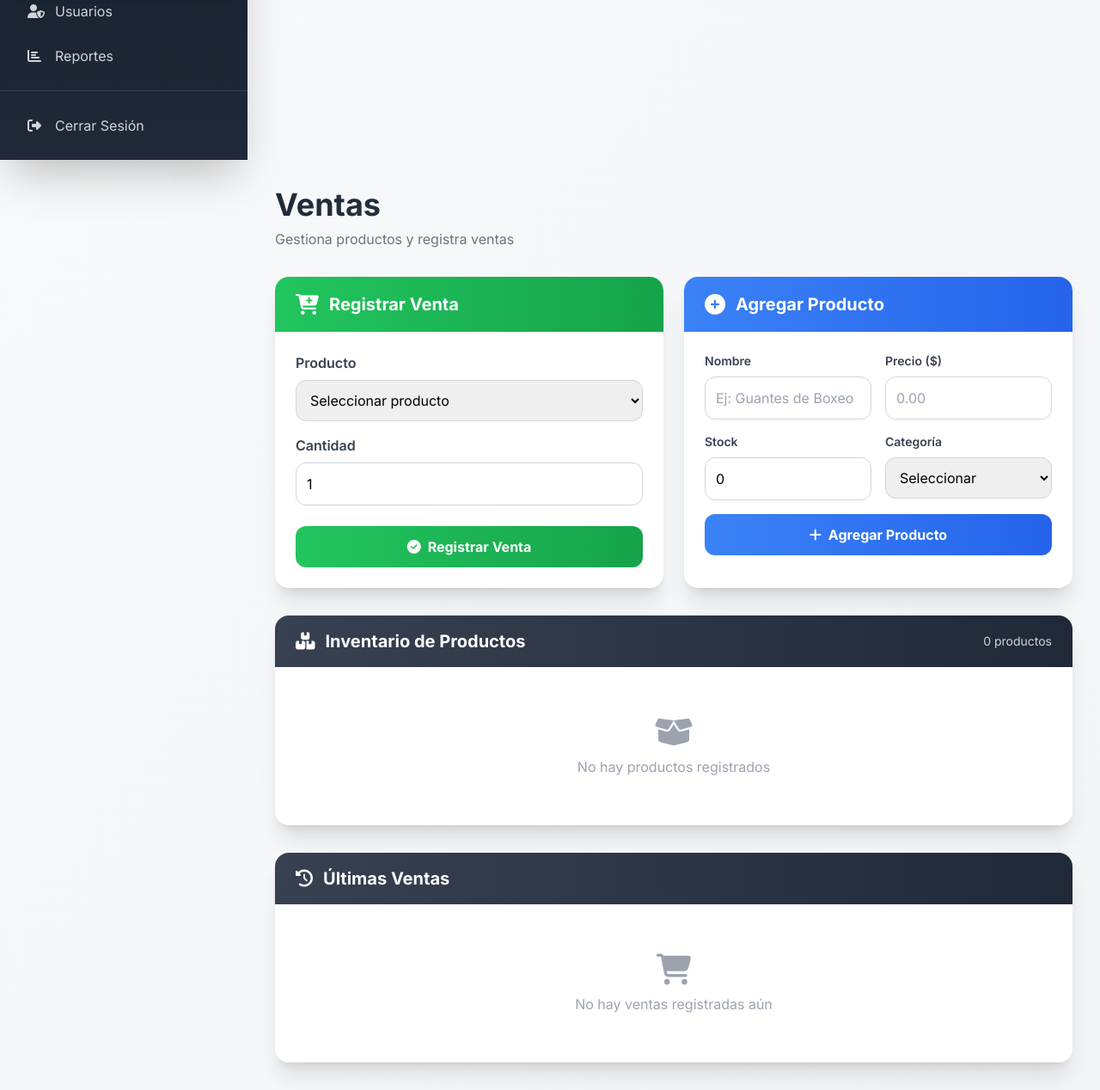
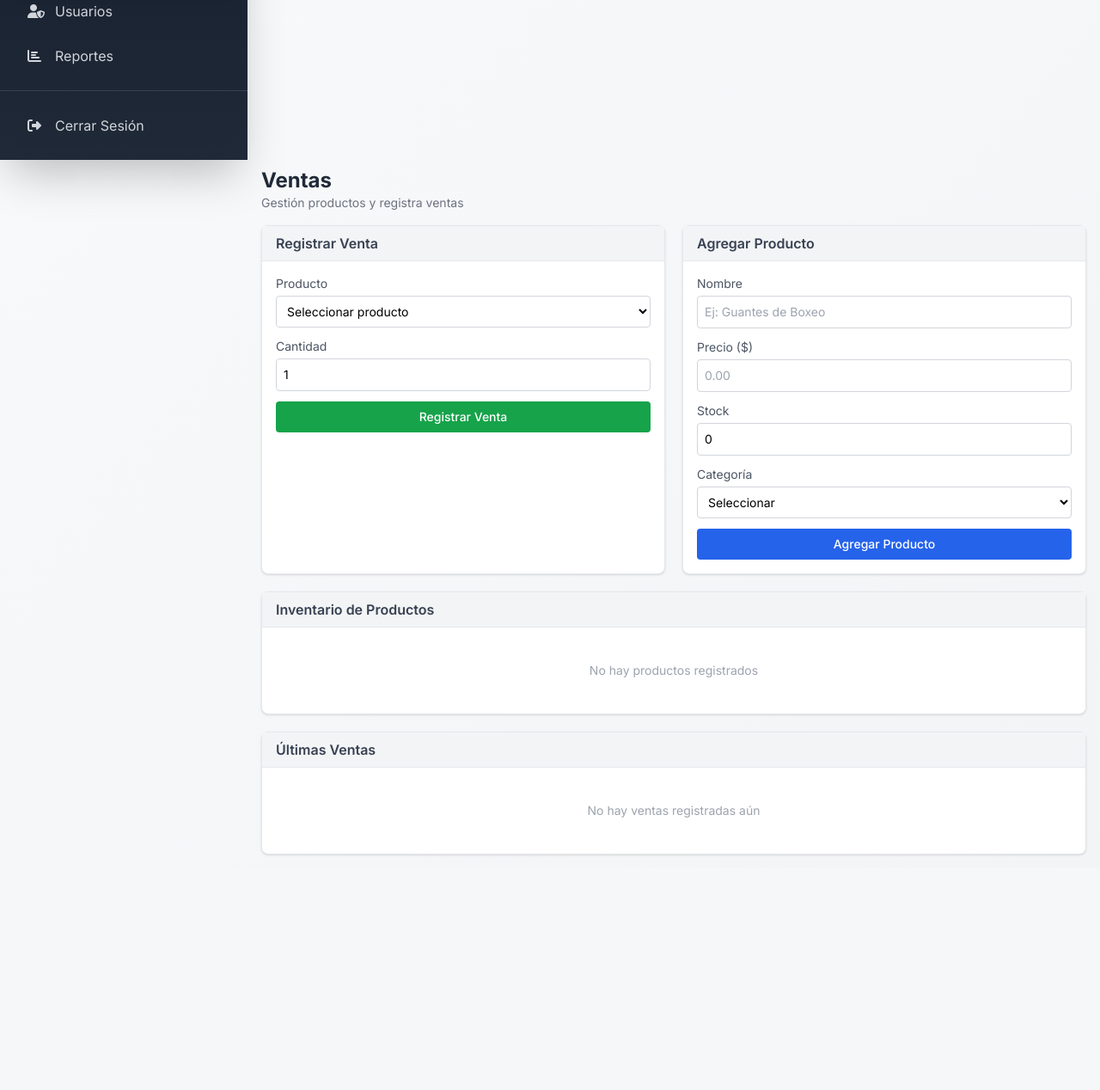
Before and after one commit to gekieper-cell/boxfit2.0, a Flask app: page /ventas in a window 1280 px wide. Shown: the part 433-1701 px from the top of the page at 86% size. After the commit the page ends 1429 px from the top, so only its background shows below. Run offline with Flask 3, Linux system fonts and the light colour scheme; a user stored in the database is signed in; data that the repository does not hold is empty; some libraries are stand-ins or nearby versions.

Commit message:
fix: layout compacto y alineado arriba

```diff
--- a/templates/base.html
+++ b/templates/base.html
@@ -204,7 +204,7 @@
     </aside>
 
     <!-- Main Content -->
-    <main class="lg:ml-72 p-4 md:p-8 min-h-screen fade-in">
+    <main class="lg:ml-72 p-4 pt-2 pb-4 min-h-screen">
         <!-- Flash Messages Mejorados -->
         {% with messages = get_flashed_messages(with_categories=true) %}
             {% if messages %}
--- a/templates/ventas.html
+++ b/templates/ventas.html
@@ -2,71 +2,62 @@
 {% block title %}Ventas{% endblock %}
 
 {% block content %}
-<div class="mb-8">
-    <h2 class="text-4xl font-bold bg-gradient-to-r from-gray-800 to-gray-600 bg-clip-text text-transparent">Ventas</h2>
-    <p class="text-gray-500 mt-2">Gestiona productos y registra ventas</p>
+<div class="mt-0">
+    <h2 class="text-2xl font-bold text-gray-800">Ventas</h2>
+    <p class="text-gray-500 text-sm">Gestión productos y registra ventas</p>
 </div>
 
-<!-- Dos columnas: Registrar Venta y Agregar Producto -->
-<div class="grid grid-cols-1 lg:grid-cols-2 gap-6 mb-8">
-    <!-- Registrar Venta - Columna Izquierda -->
-    <div class="bg-white rounded-2xl shadow-xl overflow-hidden">
-        <div class="bg-gradient-to-r from-green-500 to-green-600 px-6 py-4">
-            <div class="flex items-center gap-3">
-                <i class="fas fa-cart-plus text-white text-2xl"></i>
-                <h3 class="text-xl font-bold text-white">Registrar Venta</h3>
+<div class="grid grid-cols-1 lg:grid-cols-2 gap-5 mt-4">
+    <!-- Registrar Venta -->
+    <div class="bg-white rounded-lg shadow border border-gray-200">
+        <div class="bg-gray-100 px-4 py-2 border-b border-gray-200">
+            <h3 class="text-md font-semibold text-gray-700">Registrar Venta</h3>
         </div>
-        </div>
-        <div class="p-6">
+        <div class="p-4">
             <form method="POST" action="{{ url_for('registrar_venta') }}">
-                <div class="mb-4">
-                    <label class="block text-gray-700 mb-2 font-semibold">Producto</label>
-                    <select name="producto_id" required class="w-full p-3 border border-gray-300 rounded-xl focus:border-green-500 focus:outline-none">
+                <div class="mb-3">
+                    <label class="block text-gray-600 text-sm mb-1">Producto</label>
+                    <select name="producto_id" required class="w-full p-2 border border-gray-300 rounded text-sm bg-white">
                         <option value="">Seleccionar producto</option>
                         {% for p in productos %}
                         <option value="{{ p.id }}">{{ p.nombre }} - ${{ p.precio }} (Stock: {{ p.stock }})</option>
                         {% endfor %}
                     </select>
                 </div>
-                <div class="mb-6">
-                    <label class="block text-gray-700 mb-2 font-semibold">Cantidad</label>
-                    <input type="number" name="cantidad" value="1" min="1" required class="w-full p-3 border border-gray-300 rounded-xl focus:border-green-500 focus:outline-none">
+                <div class="mb-3">
+                    <label class="block text-gray-600 text-sm mb-1">Cantidad</label>
+                    <input type="number" name="cantidad" value="1" min="1" required class="w-full p-2 border border-gray-300 rounded text-sm">
                 </div>
-                <button type="submit" class="w-full bg-gradient-to-r from-green-500 to-green-600 hover:from-green-600 hover:to-green-700 text-white font-bold py-3 rounded-xl transition-all flex items-center justify-center gap-2">
-                    <i class="fas fa-check-circle"></i>
+                <button type="submit" class="w-full bg-green-600 hover:bg-green-700 text-white font-medium py-2 rounded text-sm transition">
                     Registrar Venta
                 </button>
             </form>
         </div>
     </div>
 
-    <!-- Agregar Producto - Columna Derecha (solo admin) -->
+    <!-- Agregar Producto -->
     {% if current_user.role == 'admin' %}
-    <div class="bg-white rounded-2xl shadow-xl overflow-hidden">
-        <div class="bg-gradient-to-r from-blue-500 to-blue-600 px-6 py-4">
-            <div class="flex items-center gap-3">
-                <i class="fas fa-plus-circle text-white text-2xl"></i>
-                <h3 class="text-xl font-bold text-white">Agregar Producto</h3>
+    <div class="bg-white rounded-lg shadow border border-gray-200">
+        <div class="bg-gray-100 px-4 py-2 border-b border-gray-200">
+            <h3 class="text-md font-semibold text-gray-700">Agregar Producto</h3>
         </div>
+        <div class="p-4">
+            <form method="POST" action="{{ url_for('nuevo_producto') }}">
+                <div class="mb-3">
+                    <label class="block text-gray-600 text-sm mb-1">Nombre</label>
+                    <input type="text" name="nombre" placeholder="Ej: Guantes de Boxeo" required class="w-full p-2 border border-gray-300 rounded text-sm">
                 </div>
-        <div class="p-6">
-            <form method="POST" action="{{ url_for('nuevo_producto') }}">
-                <div class="grid grid-cols-1 md:grid-cols-2 gap-4 mb-4">
-                    <div>
-                        <label class="block text-gray-700 mb-2 text-sm font-semibold">Nombre</label>
-                        <input type="text" name="nombre" placeholder="Ej: Guantes de Boxeo" required class="w-full p-3 border border-gray-300 rounded-xl">
+                <div class="mb-3">
+                    <label class="block text-gray-600 text-sm mb-1">Precio ($)</label>
+                    <input type="number" name="precio" placeholder="0.00" step="0.01" required class="w-full p-2 border border-gray-300 rounded text-sm">
                 </div>
-                    <div>
-                        <label class="block text-gray-700 mb-2 text-sm font-semibold">Precio ($)</label>
-                        <input type="number" name="precio" placeholder="0.00" step="0.01" required class="w-full p-3 border border-gray-300 rounded-xl">
+                <div class="mb-3">
+                    <label class="block text-gray-600 text-sm mb-1">Stock</label>
+                    <input type="number" name="stock" placeholder="0" value="0" class="w-full p-2 border border-gray-300 rounded text-sm">
                 </div>
-                    <div>
-                        <label class="block text-gray-700 mb-2 text-sm font-semibold">Stock</label>
-                        <input type="number" name="stock" placeholder="Cantidad" value="0" class="w-full p-3 border border-gray-300 rounded-xl">
-                    </div>
-                    <div>
-                        <label class="block text-gray-700 mb-2 text-sm font-semibold">Categoría</label>
-                        <select name="categoria" class="w-full p-3 border border-gray-300 rounded-xl">
+                <div class="mb-3">
+                    <label class="block text-gray-600 text-sm mb-1">Categoría</label>
+                    <select name="categoria" class="w-full p-2 border border-gray-300 rounded text-sm bg-white">
                         <option value="">Seleccionar</option>
                         <option>Bebidas</option>
                         <option>Equipamiento</option>
@@ -74,9 +65,7 @@
                         <option>Alimentos</option>
                     </select>
                 </div>
-                </div>
-                <button type="submit" class="w-full bg-gradient-to-r from-blue-500 to-blue-600 hover:from-blue-600 hover:to-blue-700 text-white font-bold py-3 rounded-xl transition-all flex items-center justify-center gap-2">
-                    <i class="fas fa-plus"></i>
+                <button type="submit" class="w-full bg-blue-600 hover:bg-blue-700 text-white font-medium py-2 rounded text-sm transition">
                     Agregar Producto
                 </button>
             </form>
@@ -86,117 +75,84 @@
 </div>
 
 <!-- Inventario de Productos -->
-<div class="bg-white rounded-2xl shadow-xl overflow-hidden mb-8">
-    <div class="bg-gradient-to-r from-gray-700 to-gray-800 px-6 py-4">
-        <div class="flex items-center justify-between">
-            <div class="flex items-center gap-3">
-                <i class="fas fa-boxes text-white text-xl"></i>
-                <h3 class="text-xl font-bold text-white">Inventario de Productos</h3>
+<div class="bg-white rounded-lg shadow border border-gray-200 mt-5">
+    <div class="bg-gray-100 px-4 py-2 border-b border-gray-200">
+        <h3 class="text-md font-semibold text-gray-700">Inventario de Productos</h3>
     </div>
-            <span class="text-gray-300 text-sm">{{ productos|length }} productos</span>
-        </div>
-    </div>
-    <div class="overflow-x-auto p-6">
+    <div class="p-4">
         {% if productos %}
-        <table class="w-full">
+        <div class="overflow-x-auto">
+            <table class="w-full text-sm">
                 <thead class="bg-gray-50 border-b">
                     <tr>
-                    <th class="px-4 py-3 text-left text-xs font-semibold text-gray-600 uppercase">Producto</th>
-                    <th class="px-4 py-3 text-left text-xs font-semibold text-gray-600 uppercase">Categoría</th>
-                    <th class="px-4 py-3 text-left text-xs font-semibold text-gray-600 uppercase">Precio</th>
-                    <th class="px-4 py-3 text-left text-xs font-semibold text-gray-600 uppercase">Stock</th>
-                    <th class="px-4 py-3 text-left text-xs font-semibold text-gray-600 uppercase">Estado</th>
-                    {% if current_user.role == 'admin' %}
-                    <th class="px-4 py-3 text-left text-xs font-semibold text-gray-600 uppercase"></th>
-                    {% endif %}
+                        <th class="text-left py-2 px-2 font-semibold text-gray-600">Producto</th>
+                        <th class="text-left py-2 px-2 font-semibold text-gray-600">Categoría</th>
+                        <th class="text-left py-2 px-2 font-semibold text-gray-600">Precio</th>
+                        <th class="text-left py-2 px-2 font-semibold text-gray-600">Stock</th>
+                        <th class="text-left py-2 px-2 font-semibold text-gray-600"></th>
                     </tr>
                 </thead>
-            <tbody class="divide-y divide-gray-100">
+                <tbody>
                     {% for p in productos %}
-                <tr class="hover:bg-gray-50">
-                    <td class="px-4 py-3 font-medium">{{ p.nombre }}</td>
-                    <td class="px-4 py-3">
-                        {% if p.categoria %}
-                        <span class="px-2 py-1 bg-gray-100 text-gray-600 rounded-full text-xs">{{ p.categoria }}</span>
-                        {% else %}
-                        <span class="text-gray-400">—</span>
-                        {% endif %}
-                    </td>
-                    <td class="px-4 py-3 font-semibold text-green-600">${{ p.precio }}</td>
-                    <td class="px-4 py-3">
-                        {% if p.stock <= 0 %}
-                        <span class="text-red-600 font-semibold">{{ p.stock }}</span>
-                        {% elif p.stock <= 5 %}
-                        <span class="text-orange-600 font-semibold">{{ p.stock }}</span>
-                        {% else %}
-                        <span class="text-gray-600">{{ p.stock }}</span>
-                        {% endif %}
-                    </td>
-                    <td class="px-4 py-3">
-                        {% if p.stock <= 0 %}
-                        <span class="px-2 py-1 bg-red-100 text-red-700 rounded-full text-xs">Sin stock</span>
-                        {% elif p.stock <= 5 %}
-                        <span class="px-2 py-1 bg-orange-100 text-orange-700 rounded-full text-xs">Stock bajo</span>
-                        {% else %}
-                        <span class="px-2 py-1 bg-green-100 text-green-700 rounded-full text-xs">Disponible</span>
-                        {% endif %}
-                    </td>
+                    <tr class="border-b border-gray-100">
+                        <td class="py-2 px-2">{{ p.nombre }}</td>
+                        <td class="py-2 px-2">{{ p.categoria or '-' }}</td>
+                        <td class="py-2 px-2">${{ p.precio }}</td>
+                        <td class="py-2 px-2">{{ p.stock }}</td>
+                        <td class="py-2 px-2">
                             {% if current_user.role == 'admin' %}
-                    <td class="px-4 py-3">
                             <a href="{{ url_for('eliminar_producto', id=p.id) }}" class="text-red-500 hover:text-red-700" onclick="return confirm('¿Eliminar {{ p.nombre }}?')">
                                 <i class="fas fa-trash"></i>
                             </a>
+                            {% endif %}
                         </td>
-                    {% endif %}
                     </tr>
                     {% endfor %}
                 </tbody>
             </table>
+        </div>
         {% else %}
-        <div class="text-center py-8 text-gray-400">
-            <i class="fas fa-box-open text-4xl mb-2 block"></i>
-            <p>No hay productos registrados</p>
+        <div class="text-center py-6 text-gray-400">
+            <p class="text-sm">No hay productos registrados</p>
         </div>
         {% endif %}
     </div>
 </div>
 
 <!-- Últimas Ventas -->
-<div class="bg-white rounded-2xl shadow-xl overflow-hidden">
-    <div class="bg-gradient-to-r from-gray-700 to-gray-800 px-6 py-4">
-        <div class="flex items-center gap-3">
-            <i class="fas fa-history text-white text-xl"></i>
-            <h3 class="text-xl font-bold text-white">Últimas Ventas</h3>
+<div class="bg-white rounded-lg shadow border border-gray-200 mt-5">
+    <div class="bg-gray-100 px-4 py-2 border-b border-gray-200">
+        <h3 class="text-md font-semibold text-gray-700">Últimas Ventas</h3>
     </div>
-    </div>
-    <div class="overflow-x-auto p-6">
+    <div class="p-4">
         {% if ventas %}
-        <table class="w-full">
+        <div class="overflow-x-auto">
+            <table class="w-full text-sm">
                 <thead class="bg-gray-50 border-b">
                     <tr>
-                    <th class="px-4 py-3 text-left text-xs font-semibold text-gray-600 uppercase">Fecha</th>
-                    <th class="px-4 py-3 text-left text-xs font-semibold text-gray-600 uppercase">Producto</th>
-                    <th class="px-4 py-3 text-left text-xs font-semibold text-gray-600 uppercase">Cantidad</th>
-                    <th class="px-4 py-3 text-left text-xs font-semibold text-gray-600 uppercase">Monto</th>
-                    <th class="px-4 py-3 text-left text-xs font-semibold text-gray-600 uppercase">Vendedor</th>
+                        <th class="text-left py-2 px-2 font-semibold text-gray-600">Fecha</th>
+                        <th class="text-left py-2 px-2 font-semibold text-gray-600">Producto</th>
+                        <th class="text-left py-2 px-2 font-semibold text-gray-600">Cant.</th>
+                        <th class="text-left py-2 px-2 font-semibold text-gray-600">Monto</th>
+                        <th class="text-left py-2 px-2 font-semibold text-gray-600">Vendedor</th>
                     </tr>
                 </thead>
-            <tbody class="divide-y divide-gray-100">
+                <tbody>
                     {% for v in ventas %}
-                <tr class="hover:bg-gray-50">
-                    <td class="px-4 py-3 text-sm text-gray-600">{{ v.fecha.strftime('%d/%m/%Y %H:%M') }}</td>
-                    <td class="px-4 py-3">{{ v.producto_nombre }}</td>
-                    <td class="px-4 py-3">{{ v.cantidad }}</td>
-                    <td class="px-4 py-3 font-semibold text-green-600">${{ v.monto }}</td>
-                    <td class="px-4 py-3 text-sm text-gray-500">{{ v.usuario.username if v.usuario else '-' }}</td>
+                    <tr class="border-b border-gray-100">
+                        <td class="py-2 px-2 text-xs">{{ v.fecha.strftime('%d/%m/%Y %H:%M') }}</td>
+                        <td class="py-2 px-2">{{ v.producto_nombre }}</td>
+                        <td class="py-2 px-2">{{ v.cantidad }}</td>
+                        <td class="py-2 px-2">${{ v.monto }}</td>
+                        <td class="py-2 px-2 text-xs">{{ v.usuario.username if v.usuario else '-' }}</td>
                     </tr>
                     {% endfor %}
                 </tbody>
             </table>
+        </div>
         {% else %}
-        <div class="text-center py-8 text-gray-400">
-            <i class="fas fa-shopping-cart text-4xl mb-2 block"></i>
-            <p>No hay ventas registradas aún</p>
+        <div class="text-center py-6 text-gray-400">
+            <p class="text-sm">No hay ventas registradas aún</p>
         </div>
         {% endif %}
     </div>
```
Lines whose indentation alone changed are shown as unchanged.
